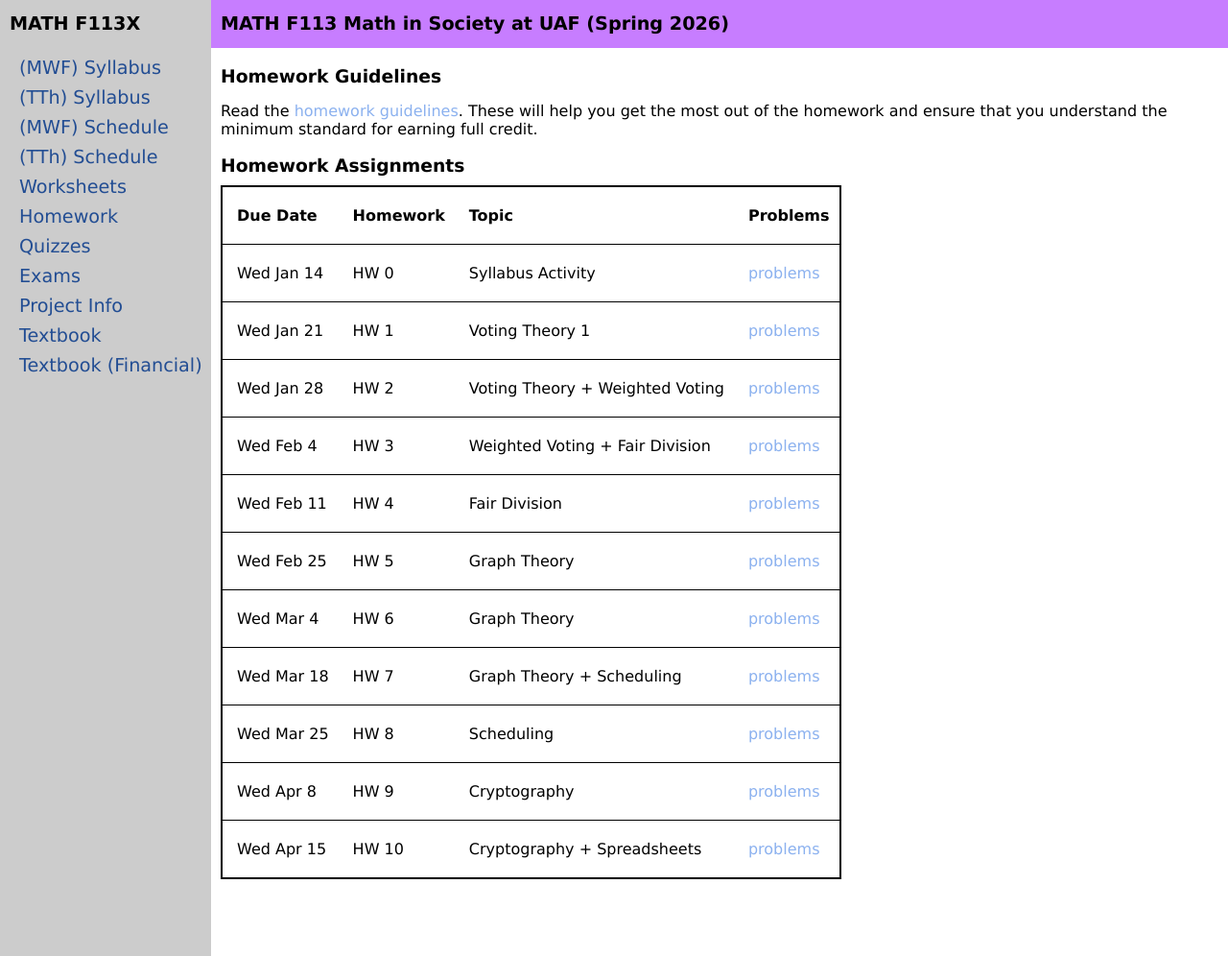
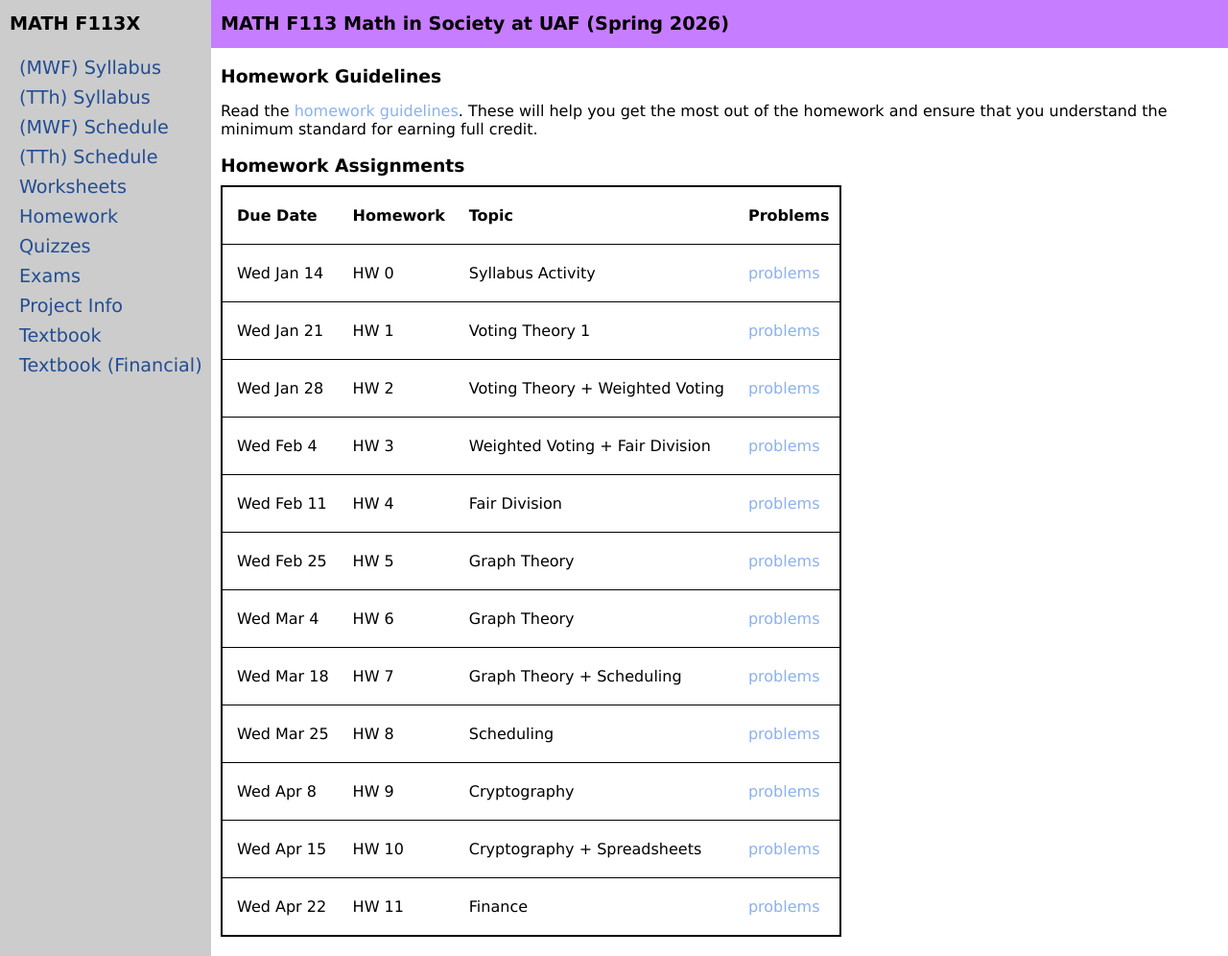
Before and after one commit to uaf-math/math113, a Jekyll site: the page built from homework.md, in a window 1280 px wide and 996 px high. Shown: the whole window at 96% size. Built offline with Jekyll 4.4.1, drawn with Linux system fonts in a browser that asks for light colours.

Commit message:
Update homework.yml

```diff
--- a/_data/homework.yml
+++ b/_data/homework.yml
@@ -45,3 +45,7 @@ homeworks:
   number: HW 10
   topic: Cryptography + Spreadsheets
   problems: hw10.pdf
+- due: Wed Apr 22
+  number: HW 11
+  topic: Finance
+  problems: hw11.pdf
```
